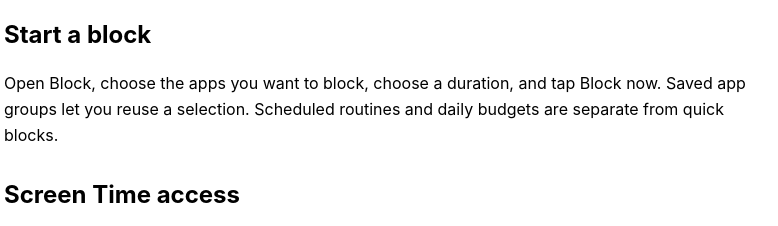
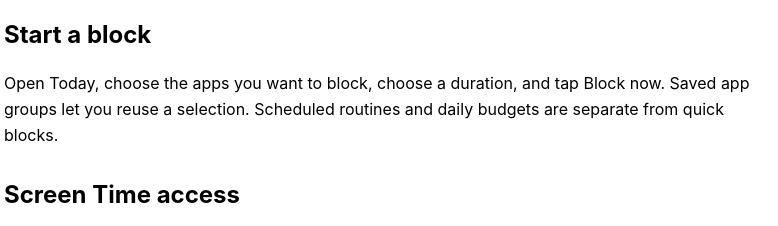
Before and after one commit to Is43c/vantahealth-legal, a plain HTML site: page steer/support/index.html in a window 1280 px wide. Shown: the part 254-480 px from the top of the page, 256-1034 px from the left. Drawn offline with Linux system fonts and the light colour scheme.

Commit message:
Correct Steer support instructions to use Today tab

```diff
--- a/steer/support/index.html
+++ b/steer/support/index.html
@@ -1,6 +1,6 @@
 <!doctype html>
 <html lang="en"><head><meta charset="utf-8"><meta name="viewport" content="width=device-width, initial-scale=1"><title>Steer Support</title><style>:root{color-scheme:light dark;font-family:-apple-system,BlinkMacSystemFont,"Segoe UI",sans-serif;line-height:1.65}body{margin:0;padding:40px 20px;background:Canvas;color:CanvasText}main{max-width:760px;margin:auto}h1,h2{line-height:1.2}h2{margin-top:2rem}a{color:inherit;text-underline-offset:3px}nav{display:flex;flex-wrap:wrap;gap:24px}li{margin:10px 0}:focus-visible{outline:3px solid currentColor;outline-offset:4px}</style></head><body><main><h1>Steer Support</h1><p>Help with Steer, the iPhone app for quick blocks, routines and focus history.</p><p>Email <a href="mailto:isaacswedberg@gmail.com?subject=Steer%20support">isaacswedberg@gmail.com</a>. Include your iPhone model, iOS version, Steer version, and what happened. Share screenshots only if you are comfortable with the information they contain. Never send your Apple Account password or verification codes.</p>
-<h2>Start a block</h2><p>Open Block, choose the apps you want to block, choose a duration, and tap Block now. Saved app groups let you reuse a selection. Scheduled routines and daily budgets are separate from quick blocks.</p>
+<h2>Start a block</h2><p>Open Today, choose the apps you want to block, choose a duration, and tap Block now. Saved app groups let you reuse a selection. Scheduled routines and daily budgets are separate from quick blocks.</p>
 <h2>Screen Time access</h2><p>Steer needs your permission to apply restrictions through Apple's Screen Time tools. Connect Screen Time in Steer's Settings and confirm the system request. If access was revoked, reconnect before starting a block. App selection and actual restrictions require a physical iPhone; simulator previews do not block real apps.</p>
 <h2>Always a way out</h2><p>In Steer, open Settings and choose Release all protection, then confirm Release everything. This ends active sessions and switches off routines without a timer or purchase. If you cannot open Steer, revoke its access in iPhone Settings &gt; Screen Time &gt; Apps with Screen Time Access. Menu wording can vary by iOS version.</p>
 <h2>Routines and early exits</h2><p>Routines follow the times and days you choose; morning routines do not detect when you wake up. Pausing one protected period does not stop other active routines. Commitment pauses add friction before an early exit; they are not an unbreakable lock.</p>
```
